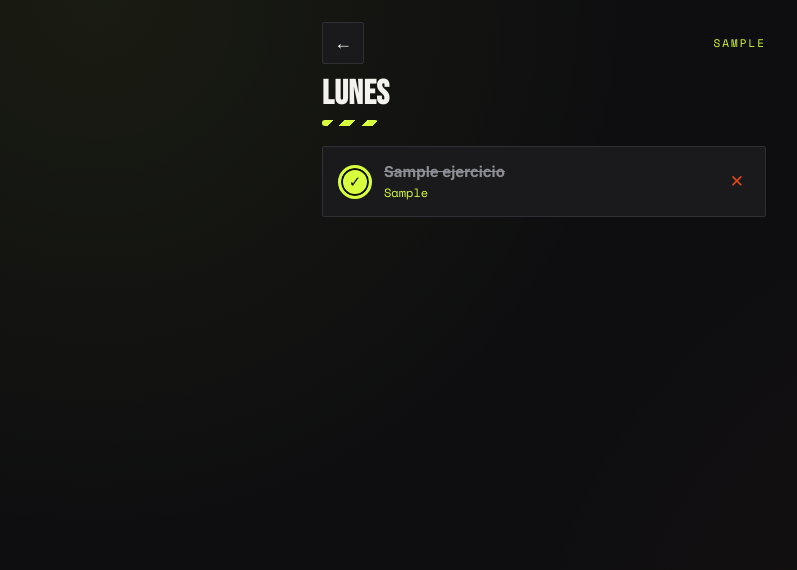
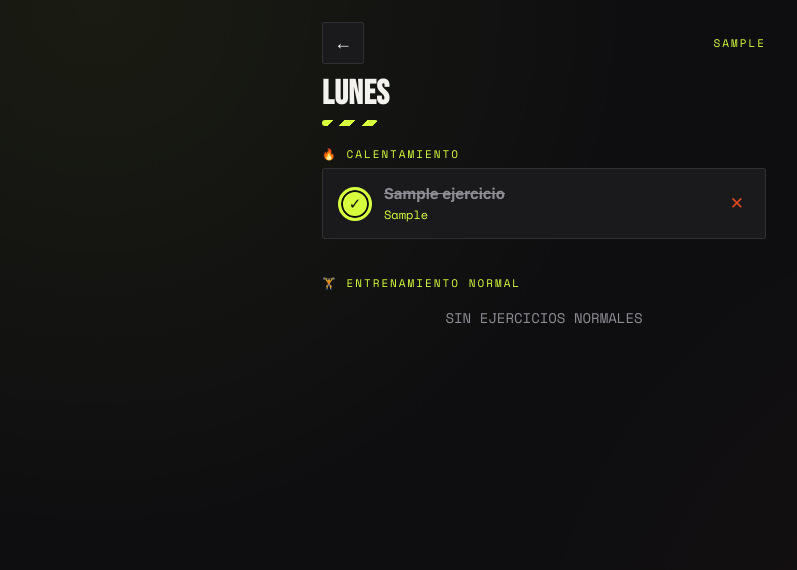
Before and after one commit to luissss-del/biggym, a Django app: page /dia/1/ in a window 1280 px wide. Shown: the top 570 px of the page, without its empty margins (96-893 px from the left). Run offline with Django 5.2, Linux system fonts and the light colour scheme; a user stored in the database is signed in; tables that the repository leaves empty hold one stand-in row (values such as "Sample post").

Commit message:
Separar ejercicios en calentamiento y entrenamiento normal

```diff
--- a/cuentas/forms.py
+++ b/cuentas/forms.py
@@ -43,8 +43,9 @@ class ConfigurarDiasForm(forms.Form):
 class EjercicioForm(forms.ModelForm):
     class Meta:
         model = Ejercicio
-        fields = ['nombre', 'repeticiones']
+        fields = ['nombre', 'repeticiones', 'fase']
         widgets = {
             'nombre': forms.TextInput(attrs={'placeholder': 'Nombre del ejercicio', 'class': 'field'}),
             'repeticiones': forms.TextInput(attrs={'placeholder': 'Ej: 4x12', 'class': 'field'}),
+            'fase': forms.Select(attrs={'class': 'field'}),
         }
--- a/cuentas/models.py
+++ b/cuentas/models.py
@@ -73,10 +73,18 @@ class DiaEntrenamiento(models.Model):
         return orden.index(self.dia)
 
 
+
+
 class Ejercicio(models.Model):
+    FASE_CHOICES = (
+        ('calentamiento', 'Calentamiento'),
+        ('normal', 'Entrenamiento normal'),
+    )
+
     dia_entrenamiento = models.ForeignKey(DiaEntrenamiento, on_delete=models.CASCADE, related_name='ejercicios')
     nombre = models.CharField(max_length=150)
     repeticiones = models.CharField(max_length=50, verbose_name="Repeticiones/series")
+    fase = models.CharField(max_length=15, choices=FASE_CHOICES, default='normal')
     completado = models.BooleanField(default=False)
     fecha_creacion = models.DateTimeField(auto_now_add=True)
 
--- a/cuentas/views.py
+++ b/cuentas/views.py
@@ -93,7 +93,8 @@ def configurar_dias_view(request):
 @login_required
 def detalle_dia_view(request, dia_id):
     dia_entrenamiento = get_object_or_404(DiaEntrenamiento, id=dia_id, usuario=request.user)
-    ejercicios = dia_entrenamiento.ejercicios.all()
+    ejercicios_calentamiento = dia_entrenamiento.ejercicios.filter(fase='calentamiento')
+    ejercicios_normal = dia_entrenamiento.ejercicios.filter(fase='normal')
 
     if request.method == 'POST':
         form = EjercicioForm(request.POST)
@@ -103,11 +104,12 @@ def detalle_dia_view(request, dia_id):
             ejercicio.save()
             return redirect('detalle_dia', dia_id=dia_entrenamiento.id)
     else:
-        form = EjercicioForm()
+        form = EjercicioForm(initial={'fase': 'normal'})
 
     return render(request, 'cuentas/detalle_dia.html', {
         'dia_entrenamiento': dia_entrenamiento,
-        'ejercicios': ejercicios,
+        'ejercicios_calentamiento': ejercicios_calentamiento,
+        'ejercicios_normal': ejercicios_normal,
         'form': form,
     })
 
--- a/templates/cuentas/detalle_dia.html
+++ b/templates/cuentas/detalle_dia.html
@@ -11,8 +11,9 @@
 <h1 class="display" style="font-size:34px; margin-top:8px;">{{ dia_entrenamiento.get_dia_display|upper }}</h1>
 <div class="stripe" style="margin-top:10px; margin-bottom:20px;"></div>
 
-{% if ejercicios %}
-    {% for ej in ejercicios %}
+<div class="eyebrow">🔥 Calentamiento</div>
+{% if ejercicios_calentamiento %}
+    {% for ej in ejercicios_calentamiento %}
     <div class="ex-row" id="ej-{{ ej.id }}">
         <div class="plate-check {% if ej.completado %}checked{% endif %}" onclick="toggleEjercicio({{ ej.id }})" id="check-{{ ej.id }}">
             {% if ej.completado %}✓{% endif %}
@@ -28,7 +29,28 @@
     </div>
     {% endfor %}
 {% else %}
-    <div class="empty-note">SIN EJERCICIOS TODAVÍA<br>TOCA + PARA AGREGAR UNO</div>
+    <div class="empty-note" style="margin-top:10px;">SIN EJERCICIOS DE CALENTAMIENTO</div>
+{% endif %}
+
+<div class="eyebrow" style="margin-top:26px;">🏋️ Entrenamiento normal</div>
+{% if ejercicios_normal %}
+    {% for ej in ejercicios_normal %}
+    <div class="ex-row" id="ej-{{ ej.id }}">
+        <div class="plate-check {% if ej.completado %}checked{% endif %}" onclick="toggleEjercicio({{ ej.id }})" id="check-{{ ej.id }}">
+            {% if ej.completado %}✓{% endif %}
+        </div>
+        <div class="ex-info">
+            <div class="ex-name {% if ej.completado %}done{% endif %}" id="nombre-{{ ej.id }}">{{ ej.nombre }}</div>
+            <div class="ex-reps">{{ ej.repeticiones }}</div>
+        </div>
+        <form method="post" action="{% url 'eliminar_ejercicio' ej.id %}" onsubmit="return confirm('¿Eliminar este ejercicio?');">
+            {% csrf_token %}
+            <button type="submit" class="del-btn">✕</button>
+        </form>
+    </div>
+    {% endfor %}
+{% else %}
+    <div class="empty-note" style="margin-top:10px;">SIN EJERCICIOS NORMALES</div>
 {% endif %}
 
 <button class="fab" onclick="document.getElementById('modal-ej').style.display='flex';">+</button>
@@ -42,6 +64,8 @@
             {% csrf_token %}
             {{ form.nombre }}
             {{ form.repeticiones }}
+            <label style="font-size:12px; color:var(--fog); font-family:'Space Mono',monospace; text-transform:uppercase; display:block; margin-bottom:6px;">Fase</label>
+            {{ form.fase }}
             <button type="submit" class="btn">Agregar</button>
             <div class="btn btn-ghost" onclick="document.getElementById('modal-ej').style.display='none';" style="margin-top:10px;">Cancelar</div>
         </form>
```
Also changed, not shown: cuentas/migrations/0003_ejercicio_fase.py (added).
